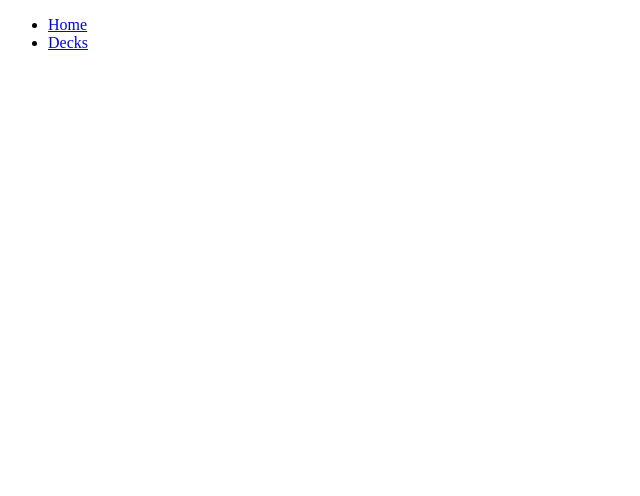
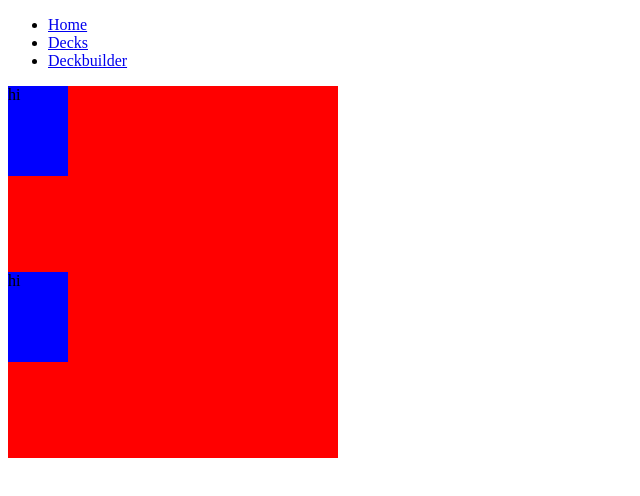
Before and after one commit to CS-Jigglypuff/mtg-deck-builder, a React app: page /builder in a window 1280 px wide. Before the commit this address had no page. Shown: the top 496 px of the page, without its empty margins (0-640 px from the left). Built offline with nearby package versions, Linux system fonts and the light colour scheme.

Commit message:
stashing progress on drag-drop, card mouse follow not completed

```diff
--- a/src/App.js
+++ b/src/App.js
@@ -1,9 +1,10 @@
-import { Link, Route, Routes } from 'react-router-dom';
-import { Home } from "./components/Home"
-import { Deckview } from './components/Deckview';
+import { Link, Route, Routes } from "react-router-dom";
+import { Home } from "./components/Home";
+import { Deckview } from "./components/Deckview";
+import Deckbuilder from "./components/Deckbuilder";
 
 export default function App() {
-  return(
+  return (
     <div>
       <nav>
         <ul>
@@ -13,13 +14,18 @@ export default function App() {
           <li>
             <Link to="/decks">Decks</Link>
           </li>
+          <li>
+            <Link to="/builder">Deckbuilder</Link>
+          </li>
         </ul>
       </nav>
       <main>
         <Routes>
-          <Route path="/" element={<Home/>}/>
-          <Route path="/decks" element={<Deckview/>}/>
+          <Route path="/" element={<Home />} />
+          <Route path="/decks" element={<Deckview />} />
+          <Route path="/builder" element={<Deckbuilder />} />
         </Routes>
+        <Deckbuilder />
       </main>
     </div>
   );
--- /dev/null
+++ b/src/components/deckbuilder/index.js
@@ -0,0 +1,201 @@
+import deck from "./mockDeck.json";
+import { useEffect, useMemo, useRef, useState } from "react";
+
+const parsePxNumber = (str) => {
+  const numberSeg = str.match(/\d+/);
+  const num = parseInt(numberSeg);
+  return num ? num : 0;
+};
+
+const Card = ({ children, row, col, selected, over, setStacks, clicked }) => {
+  const cardStyle = {
+    height: "90px",
+    width: "60px",
+    backgroundColor: "pink",
+    border: "1px solid brown",
+    position: "absolute",
+    top: `${row * 24}px`,
+    filter: "drop-shadow(1px 2px 2px rgba(0, 0, 0, 0.25))",
+    cursor: "pointer",
+    userSelect: "none",
+  };
+  return (
+    <div
+      style={cardStyle}
+      onMouseDown={() => {
+        console.log(col, row);
+        selected.current.row = row;
+        selected.current.col = col;
+        console.log("Selected", selected.current.col, selected.current.row);
+        clicked.current = true;
+      }}
+      onMouseUp={() => {
+        clicked.current = false;
+        setStacks((prev) => {
+          const newStack = [...prev];
+
+          // Insert selected card at over dropoff point
+          newStack[over.current.col].splice(
+            over.current.row + 1,
+            0,
+            newStack[selected.current.col][selected.current.row]
+          );
+
+          // Remove selected card from stack
+          if (over.current.col === selected.current.col) {
+            if (over.current.row > selected.current.row) {
+              // Moving to same stack and higher on the stack.
+              newStack[selected.current.col].splice(selected.current.row, 1);
+            } else {
+              // Moving to same stack and lower on the stack. Above insert means we need + 1
+              newStack[selected.current.col].splice(selected.current.row + 1, 1);
+            }
+          } else {
+            // Moving to different stack
+            newStack[selected.current.col].splice(selected.current.row, 1);
+            console.log("Removing", selected.current.col, selected.current.row);
+          }
+          console.log(newStack);
+
+          return newStack;
+        });
+      }}
+      onMouseOverCapture={() => {
+        over.current.row = row;
+        over.current.col = col;
+        console.log("over", over.current.col, over.current.row);
+      }}
+    >
+      {children}
+    </div>
+  );
+};
+
+const Stack = ({ cards, col, selected, over, setStacks, clicked }) => {
+  const StackContainer = ({ children }) => {
+    return <div style={{ position: "relative", left: `${col * 90}px` }}>{children}</div>;
+  };
+  return (
+    <StackContainer>
+      {cards.map((card, row) => (
+        <Card
+          key={row}
+          row={row}
+          col={col}
+          selected={selected}
+          over={over}
+          setStacks={setStacks}
+          clicked={clicked}
+        >
+          {card.name}
+          {",,,,,,,"}
+          {card.cost}
+        </Card>
+      ))}
+    </StackContainer>
+  );
+};
+
+const sortStacks = () => {
+  const uniques = new Set();
+  const stacks = [];
+  for (const el of deck) {
+    if (!uniques.has(el.cost)) {
+      stacks.push([]);
+      uniques.add(el.cost);
+    }
+  }
+  for (const el of deck) {
+    stacks[el.cost - 1].push(el);
+  }
+  return stacks;
+};
+
+const Deckbuilder = () => {
+  const [stacks, setStacks] = useState(sortStacks(deck));
+  const areaRef = useRef();
+  const clicked = useRef(false);
+  const selected = useRef({ col: 0, row: 0 });
+  const clickedPos = useRef({ startX: 0, startY: 0 });
+  const over = useRef({ col: 0, row: 0 });
+
+  const cardRef = useRef();
+
+  const dimensions = useMemo(() => {
+    let maxRows = 0;
+    let maxCols = stacks.length;
+    for (const stack of stacks) {
+      maxRows = Math.max(maxRows, stack.length);
+    }
+    const height = 90 + (maxRows - 1) * 24;
+    const width = maxCols * 60 + (maxCols - 1) * 30;
+    return { height, width };
+  }, [stacks]);
+
+  useEffect(() => {
+    let initialLeft = 0;
+    let initialTop = 0;
+    areaRef.current.addEventListener("mousedown", (e) => {
+      clickedPos.current.startX = e.clientX;
+      clickedPos.current.startY = e.clientY;
+      clicked.current = true;
+
+      initialLeft = cardRef.current.offsetLeft;
+      initialTop = cardRef.current.offsetTop;
+      console.log(initialLeft, initialTop);
+    });
+    areaRef.current.addEventListener("mouseup", (e) => {
+      clicked.current = false;
+    });
+    areaRef.current.addEventListener("mousemove", (e) => {
+      if (clicked.current) {
+        // console.log(clickedPos.current.startY - e.clientY, e.clientX - clickedPos.current.startX);
+        console.log(cardRef.current.style.left);
+        console.log(parsePxNumber(cardRef.current.style.left));
+        cardRef.current.style.left = `${e.clientX - clickedPos.current.startX + initialLeft}px`;
+        cardRef.current.style.top = `${
+          // parsePxNumber(cardRef.current.style.top) +
+          e.clientY - clickedPos.current.startY + initialTop
+        }px`;
+      }
+    });
+  }, []);
+
+  return (
+    <div
+      style={{
+        position: "relative",
+        backgroundColor: "red",
+        height: dimensions.height,
+        width: dimensions.width,
+      }}
+      ref={areaRef}
+    >
+      {/* {stacks.map((stack, col) => (
+        <Stack
+          key={col}
+          cards={stack}
+          col={col}
+          selected={selected}
+          over={over}
+          setStacks={setStacks}
+          clicked={clicked}
+        />
+      ))} */}
+      <div
+        style={{
+          height: "90px",
+          width: "60px",
+          backgroundColor: "blue",
+          position: "absolute",
+          userSelect: "none",
+        }}
+        ref={cardRef}
+      >
+        hi
+      </div>
+    </div>
+  );
+};
+
+export default Deckbuilder;
--- /dev/null
+++ b/src/components/deckbuilder/mockDeck.json
@@ -0,0 +1,58 @@
+[
+  {
+    "name": "a",
+    "cost": 1
+  },
+  {
+    "name": "b",
+    "cost": 1
+  },
+  {
+    "name": "c",
+    "cost": 1
+  },
+  {
+    "name": "d",
+    "cost": 1
+  },
+  {
+    "name": "e",
+    "cost": 1
+  },
+  {
+    "name": "f",
+    "cost": 2
+  },
+  {
+    "name": "g",
+    "cost": 2
+  },
+  {
+    "name": "h",
+    "cost": 2
+  },
+  {
+    "name": "i",
+    "cost": 3
+  },
+  {
+    "name": "j",
+    "cost": 3
+  },
+  {
+    "name": "k",
+    "cost": 3
+  },
+  {
+    "name": "l",
+    "cost": 4
+  },
+  {
+    "name": "m",
+    "cost": 4
+  },
+  {
+    "name": "n",
+    "cost": 4
+  }
+]
```
